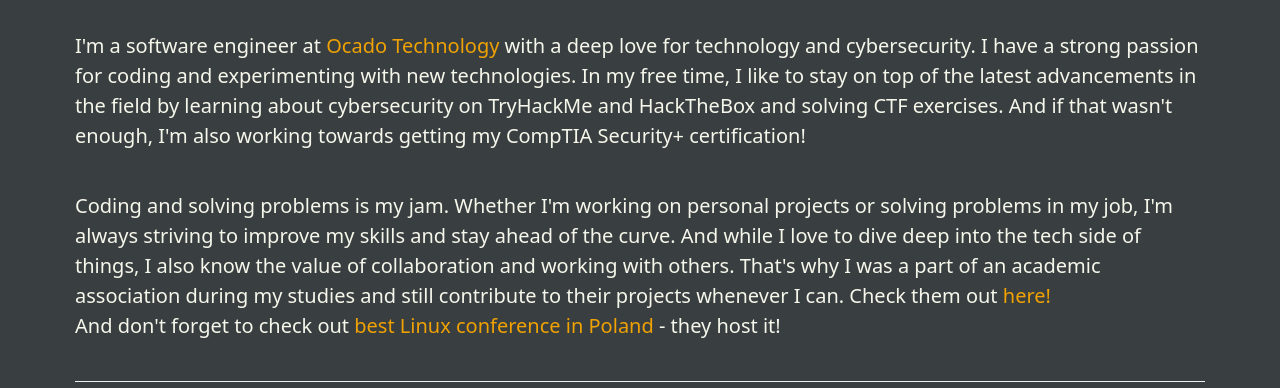
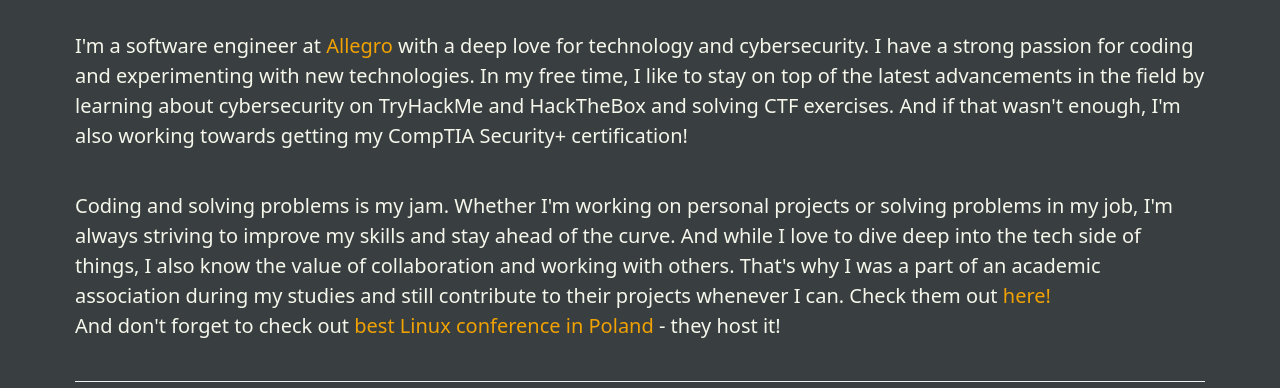
Before and after one commit to Burdzi0/burdzi0.github.io, a plain HTML site: page index.html in a window 1280 px wide. Shown: the part 300-688 px from the top of the page. Drawn offline with Linux system fonts and the light colour scheme.

Commit message:
Allegro update

```diff
--- a/index.html
+++ b/index.html
@@ -34,8 +34,7 @@
         <div>
             <h3>Hey there!</h3>
             <section>
-                I'm a software engineer at <a href="https://www.ocadogroup.com/about-us/ocado-technology/"
-                    target="_blank">Ocado Technology</a> with a deep love for technology and cybersecurity. I have a
+                I'm a software engineer at <a href="https://about.allegro.eu/">Allegro</a> with a deep love for technology and cybersecurity. I have a
                 strong passion for coding and experimenting with new technologies.
                 In my free time, I like to stay on top of the latest advancements in the field by learning about
                 cybersecurity on TryHackMe and HackTheBox and solving CTF
```
